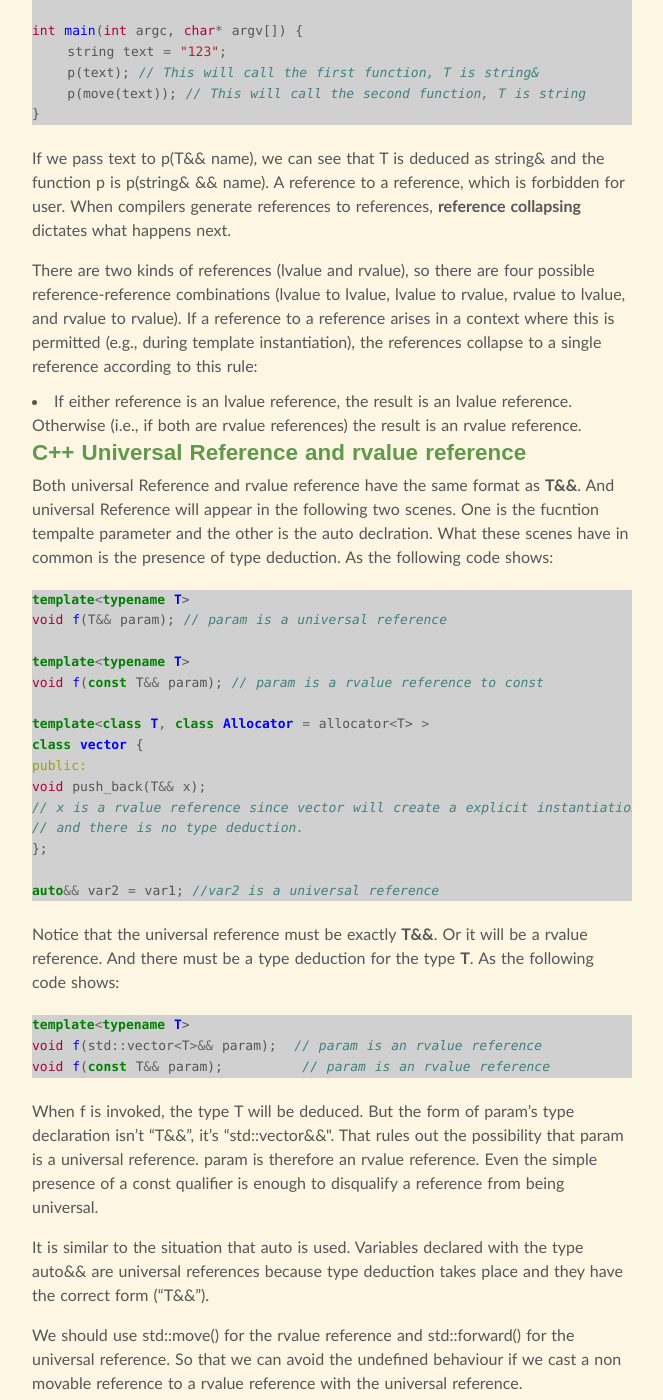
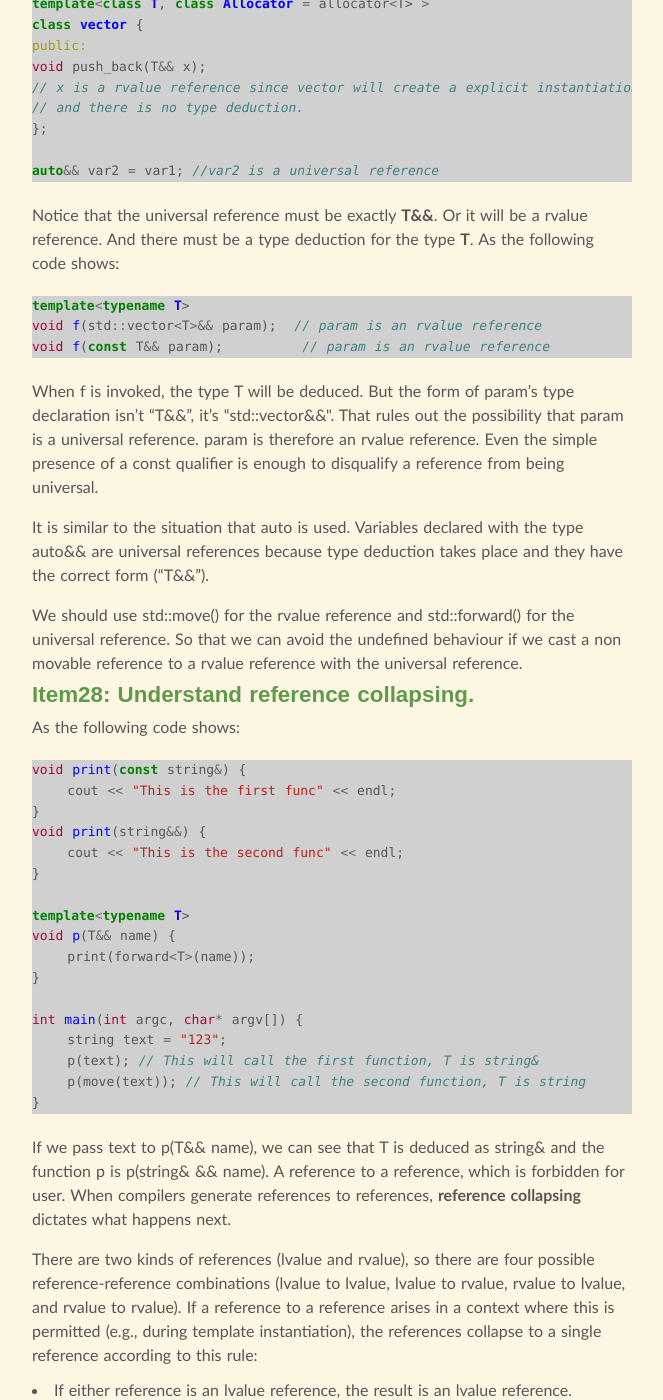
Before and after one commit to SaltyFish123/SaltyFish123.github.io, a Jekyll site: the page built from _posts/2022-06-23-c++_pointer_reference.md, in a window 1280 px wide and 1400 px high, scrolled down 2217 px. Shown: the whole window, without its empty margins (308-971 px from the left). Built offline with Jekyll 4.4.1, drawn with Linux system fonts in a browser that asks for light colours; nearby versions of some CDN libraries; comment, search, counter and statistics services are not loaded; some of the changed text lies outside the part shown.

Commit message:
Modify c++ pointer reference post

````diff
--- a/_posts/2022-06-23-c++_pointer_reference.md
+++ b/_posts/2022-06-23-c++_pointer_reference.md
@@ -17,10 +17,10 @@
 template<typename T>
 //When T is int[4], the template function will create an instance like this
 //template void printArr<int[4]>(const int (&arr)[4], int size)
-void printArr(const T& arr, int size) {
+void printArr(const T& _arr, int size) {
     // The type of arr now is const int[4]&
     cout << "The size of arr is "
-        <<sizeof(arr)/sizeof(int) << endl;
+        <<sizeof(_arr)/sizeof(int) << endl;
     for (int i = 0; i < size; i++) {
         cout << arr[i] << " ";
     }
@@ -36,9 +36,9 @@
 }
 ```
 
-Note that if we have a function like **void printArr(const int arr[], int size)** and we pass an argument **int array[]{1, 2, 3, 4}** to the function. Though the size of argument array is int[4], when we pass it to the printArr function the local variable arr inside the function body will decays into a pointer. So sizeof(array) is sizeof(int)*4 = 16 in the main function while sizeof(arr) is sizeof(int\*) = 8.
+Note that if we have a function like **void printArr(const int _arr[], int size)** and we pass an argument **int arr[]{1, 2, 3, 4}** to the function. Though the data type of argument `arr` is int[4], when we pass it to the printArr function the local variable _arr inside the function body will decays into a pointer. So sizeof(arr) is sizeof(int)*4 = 16 in the main function while sizeof(_arr) is sizeof(int\*) = 8 in the printArr function.
 
-So we just simply pass array type to a function it will decays into a pointer, even though you explicitly declare the size of the array parameter like **int arr[4]**. If we don't want this happen, we can set the parameter data type of the function to be a reference of an array as the above code shows. Note that the array size must be constant, so it is convenient to use the template function to create an implicit instance rather than we explicitly specialize the coressponding definition for different size of array.
+So if we just simply pass array type to a function it will decays into a pointer, even though you explicitly declare the size of the array parameter like **int _arr[4]**. If we don't want this happen, we can set the parameter data type of the function to be a reference of an array as the above code shows. Note that the array size must be constant, so it is convenient to use the template function to create an implicit instance rather than we explicitly specialize the coressponding definition for different size of array.
 
 In this way, we can create an easy template function to get the array size at compile time. The following code demonstrates it.
 
@@ -72,36 +72,6 @@
 One more interesting thing about the c++ ponter is that for a 64 bits CPU, the c++ pointer uses only 48 bits. This is because the current AMD64 architecture is just defined to have 48bit of virtual address space (as can be seen by e.g. cat /proc/cpuinfo on linux)
 
 [参考链接](https://stackoverflow.com/questions/57483/what-are-the-differences-between-a-pointer-variable-and-a-reference-variable-in?page=1&tab=votes#tab-top)
-
-## Item28: Understand reference collapsing.
-
-As the following code shows:
-
-```cpp
-void print(const string&) {
-    cout << "This is the first func" << endl;
-}
-void print(string&&) {
-    cout << "This is the second func" << endl;
-}
-
-template<typename T>
-void p(T&& name) {
-    print(forward<T>(name));
-}
-
-int main(int argc, char* argv[]) {
-    string text = "123";
-    p(text); // This will call the first function, T is string&
-    p(move(text)); // This will call the second function, T is string
-}
-```
-
-If we pass text to p(T&& name), we can see that T is deduced as string& and the function p is p(string& && name). A reference to a reference, which is forbidden for user. When compilers generate references to references, **reference collapsing** dictates what happens next.
-
-There are two kinds of references (lvalue and rvalue), so there are four possible reference-reference combinations (lvalue to lvalue, lvalue to rvalue, rvalue to lvalue, and rvalue to rvalue). If a reference to a reference arises in a context where this is permitted (e.g., during template instantiation), the references collapse to a single reference according to this rule:
-
-* If either reference is an lvalue reference, the result is an lvalue reference. Otherwise (i.e., if both are rvalue references) the result is an rvalue reference.
 
 ## C++ Universal Reference and rvalue reference
 
@@ -138,3 +108,33 @@
 It is similar to the situation that auto is used. Variables declared with the type auto&& are universal references because type deduction takes place and they have the correct form ("T&&").
 
 We should use std::move() for the rvalue reference and std::forward() for the universal reference. So that we can avoid the undefined behaviour if we cast a non movable reference to a rvalue reference with the universal reference.
+
+## Item28: Understand reference collapsing.
+
+As the following code shows:
+
+```cpp
+void print(const string&) {
+    cout << "This is the first func" << endl;
+}
+void print(string&&) {
+    cout << "This is the second func" << endl;
+}
+
+template<typename T>
+void p(T&& name) {
+    print(forward<T>(name));
+}
+
+int main(int argc, char* argv[]) {
+    string text = "123";
+    p(text); // This will call the first function, T is string&
+    p(move(text)); // This will call the second function, T is string
+}
+```
+
+If we pass text to p(T&& name), we can see that T is deduced as string& and the function p is p(string& && name). A reference to a reference, which is forbidden for user. When compilers generate references to references, **reference collapsing** dictates what happens next.
+
+There are two kinds of references (lvalue and rvalue), so there are four possible reference-reference combinations (lvalue to lvalue, lvalue to rvalue, rvalue to lvalue, and rvalue to rvalue). If a reference to a reference arises in a context where this is permitted (e.g., during template instantiation), the references collapse to a single reference according to this rule:
+
+* If either reference is an lvalue reference, the result is an lvalue reference. Otherwise (i.e., if both are rvalue references) the result is an rvalue reference.
````
